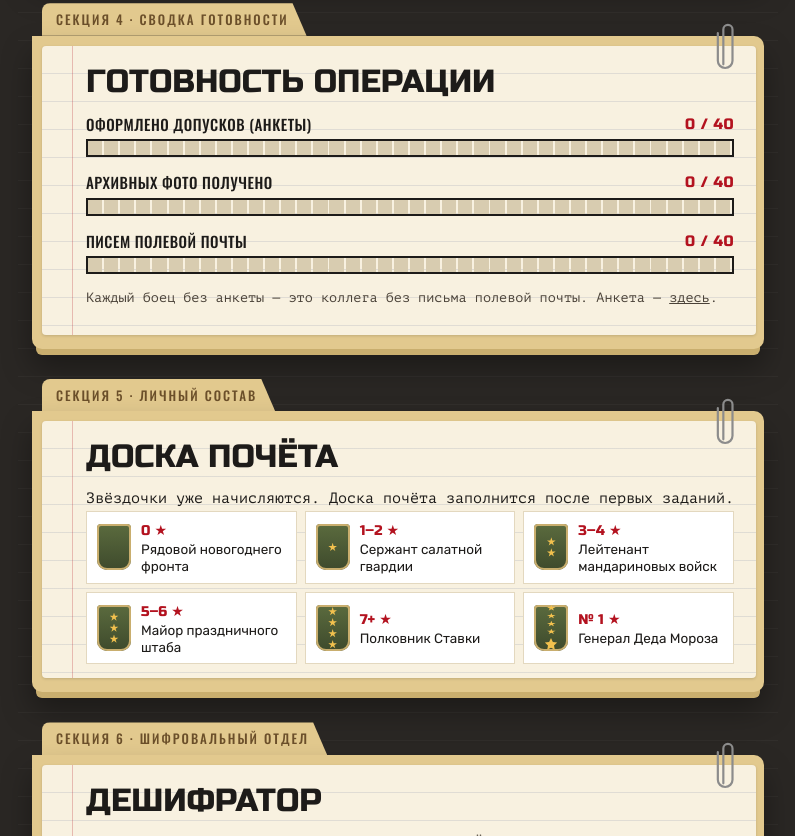
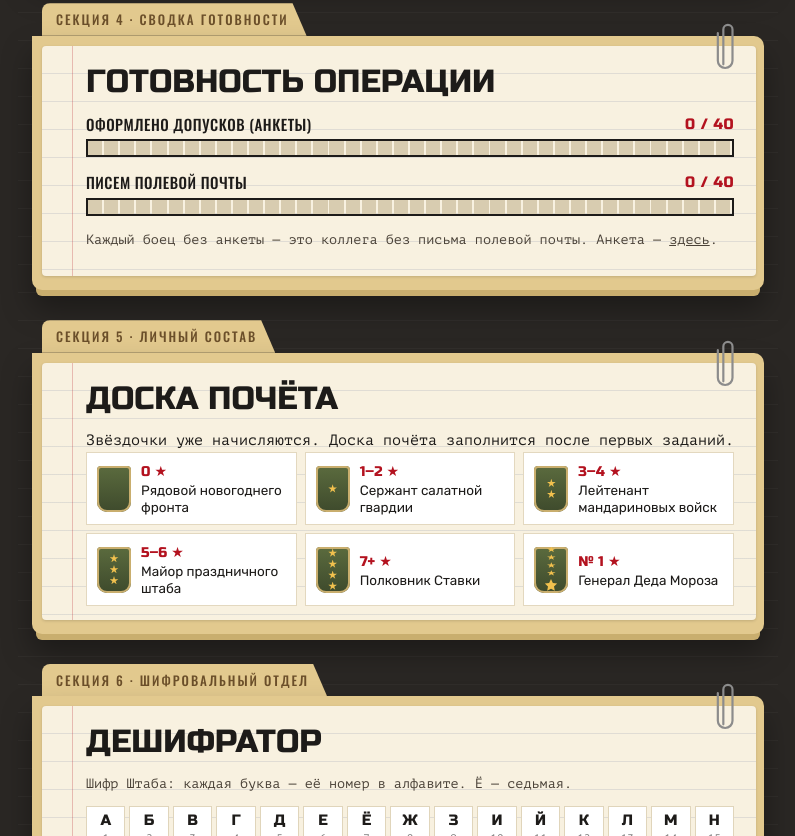
Before and after one commit to gsergiosmirnoff-bit/shtab-2027, a plain HTML site: page index.html in a window 1280 px wide. Shown: the part 3370-4206 px from the top of the page, without its empty margins (242-1037 px from the left). Drawn offline with Linux system fonts and the light colour scheme.

Commit message:
Обновление витрины 19.11.2026

```diff
--- a/index.html
+++ b/index.html
@@ -283,7 +283,7 @@ footer .logo{background:#fff;margin-bottom:8px}
   <p class="note">Версии, где пройдёт операция, — лично Штабу в Telegram, не в комментарии. Первый, кто угадает объект, получит звание «Начальник разведки» и 3 звёздочки. Но — ни слова остальным!</p>
   </div></section>
 <section class="folder reveal "><div class="tab">Секция 4 · сводка готовности</div><div class="sheet"><svg class="clip" viewBox="0 0 24 60" aria-hidden="true"><path d="M8 50V12a5 5 0 0 1 10 0v34a8 8 0 0 1-16 0V16" fill="none" stroke="#8C8C8C" stroke-width="2.4" stroke-linecap="round"/></svg><h2>Готовность операции</h2>
-  <div class="pg"><div class="pg-l"><span>Оформлено допусков (анкеты)</span><b>0 / 40</b></div><div class="pg-b"><i style="width:0%"></i></div></div><div class="pg"><div class="pg-l"><span>Архивных фото получено</span><b>0 / 40</b></div><div class="pg-b"><i style="width:0%"></i></div></div><div class="pg"><div class="pg-l"><span>Писем полевой почты</span><b>0 / 40</b></div><div class="pg-b"><i style="width:0%"></i></div></div>
+  <div class="pg"><div class="pg-l"><span>Оформлено допусков (анкеты)</span><b>0 / 40</b></div><div class="pg-b"><i style="width:0%"></i></div></div><div class="pg"><div class="pg-l"><span>Писем полевой почты</span><b>0 / 40</b></div><div class="pg-b"><i style="width:0%"></i></div></div>
   <p class="hint">Каждый боец без анкеты — это коллега без письма полевой почты. Анкета — <a href="https://forms.yandex.ru/(анкета)">здесь</a>.</p></div></section>
 <section class="folder reveal "><div class="tab">Секция 5 · личный состав</div><div class="sheet"><svg class="clip" viewBox="0 0 24 60" aria-hidden="true"><path d="M8 50V12a5 5 0 0 1 10 0v34a8 8 0 0 1-16 0V16" fill="none" stroke="#8C8C8C" stroke-width="2.4" stroke-linecap="round"/></svg><h2>Доска почёта</h2>
   <p class="type">Звёздочки уже начисляются. Доска почёта заполнится после первых заданий.</p>
```
